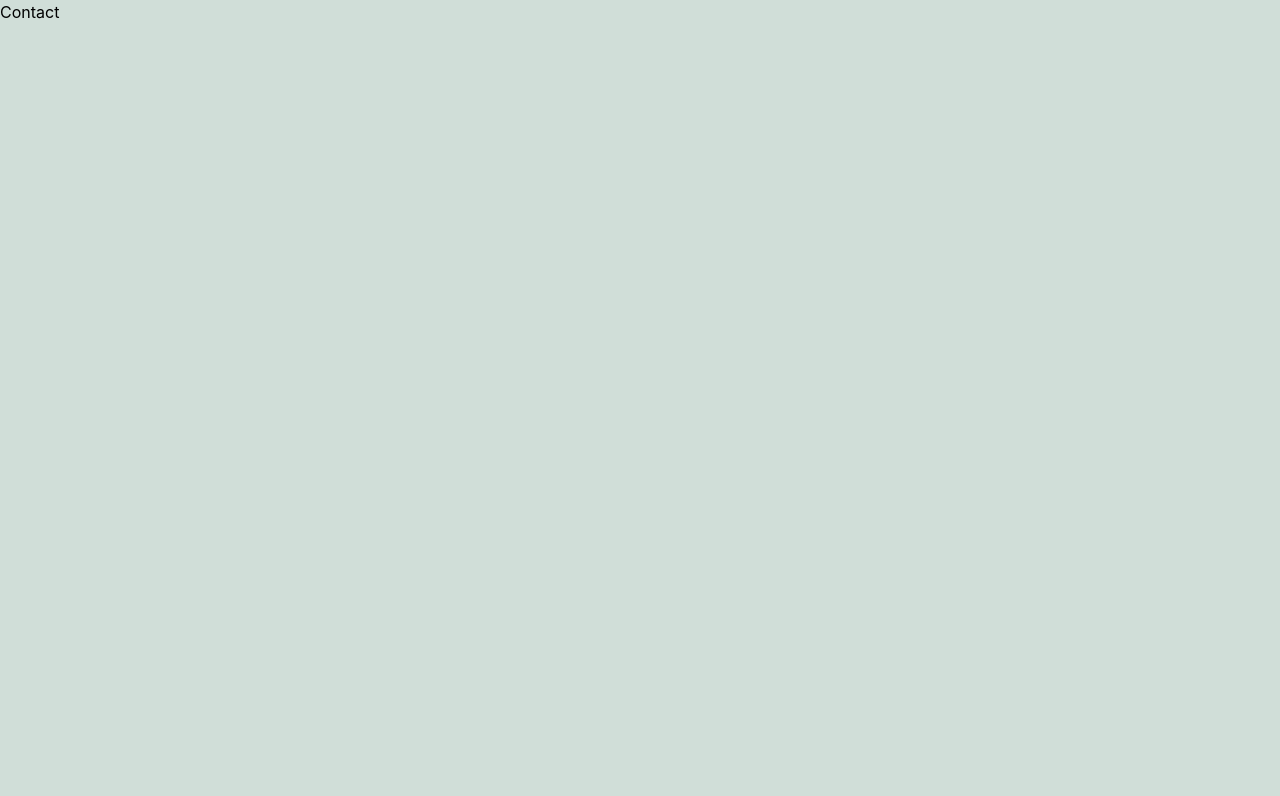
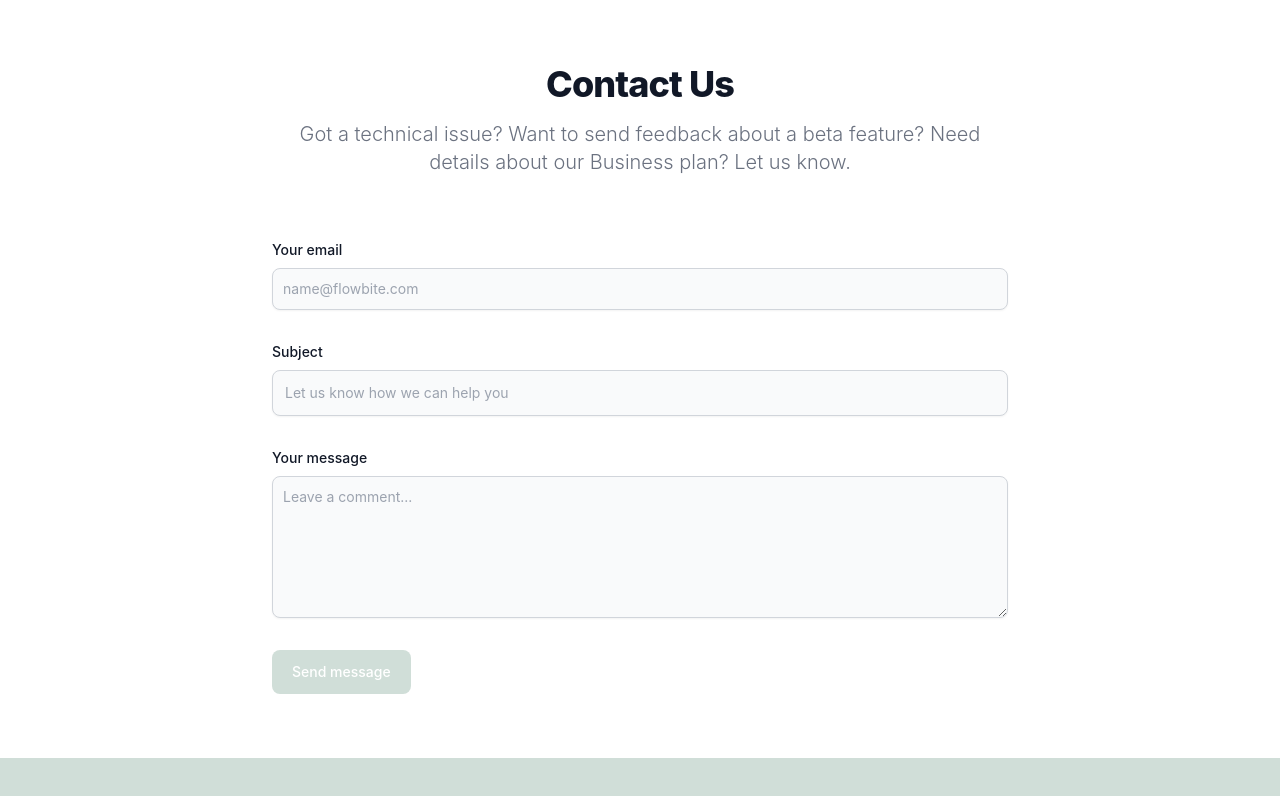
Before and after one commit to justSWAYAM/Portfolio-New, a React (Create React App) app: page /contact in a window 1280 px wide. Shown: the top 796 px of the page. Built offline with nearby package versions, Linux system fonts and the light colour scheme.

Commit message:
"deploy"

```diff
--- a/src/Components/Body.js
+++ b/src/Components/Body.js
@@ -2,11 +2,25 @@ import React from 'react';
 import About from './About';
 import SkillCards from './SkillCards';
 import Socials from './socials';
+import Contact from './Contact';
 
 const Body = () => {
+  const handleDownloadCV = () => {
+    // Replace with your Firebase CV URL
+    const cvUrl = 'https://firebasestorage.googleapis.com/v0/b/portfolio-swayam-e7287.appspot.com/o/Cv%2FBlack%20And%20White%20Corporate%20Resume%20.pdf?alt=media&token=ec6f6b1c-7c2f-4667-9c9e-13c5421b4fb8';
+
+    // Triggering download
+    const link = document.createElement('a');
+    link.href = cvUrl;
+    link.setAttribute('download', true);
+    document.body.appendChild(link);
+    link.click();
+    document.body.removeChild(link);
+  };
+
   return (
     <div>
-    <div className='Body '>
+      <div className='Body'>
         <section className="Hello">
           <div className='Container w-[60vw] h-[80vw] shadow-2xl md:h-[600px] mx-[20vw] my-[15vw] shadow-gray-700 md:my-[10vw] transform transition duration-300 ease-in-out hover:scale-105'>
             <div className='Intro py-[50px] md:py-[160px] flex flex-col items-center justify-center font-custom'>
@@ -17,17 +31,16 @@ const Body = () => {
                 </p>
               </div>
               <div className='flex justify-center m-5'>
-              <button className="font-bold font-custom border-black hover:text-white hover:bg-black px-4 py-2 border-[5px]">
+                <button className="font-bold font-custom border-black hover:text-white hover:bg-black px-4 py-2 border-[5px]" onClick={handleDownloadCV}>
                   Download CV
                 </button>
               </div>
               <div className='flex justify-center m-5'>
-             <Socials/>
+                <Socials />
               </div>
             </div>
           </div>
         </section>
-
       </div>
       <div className='h-full bg-customGreen'>
         <div className='about'>
@@ -36,6 +49,9 @@ const Body = () => {
         <div className=''>
           <SkillCards />
         </div>
+        <div>
+          <Contact/>
+        </div>
       </div>
     </div>
   );
--- a/src/Components/Contact.js
+++ b/src/Components/Contact.js
@@ -1,9 +1,42 @@
-import React from 'react'
+import React, { useState } from 'react';
 
-const Contact = () => {
+const ContactForm = () => {
+  const [showNotification, setShowNotification] = useState(false);
+
+  const handleSendMessage = (event) => {
+    event.preventDefault(); // Prevent form submission for demo purposes
+    setShowNotification(true);
+    // You can add your logic here to handle form submission (e.g., send email, clear fields, etc.)
+  };
+
   return (
-    <div>Contact</div>
-  )
+    <section className="bg-white dark:bg-gray-900">
+      <div className="py-8 lg:py-16 px-4 mx-auto max-w-screen-md relative"> {/* Added relative positioning */}
+        <h2 className="mb-4 text-4xl tracking-tight font-extrabold text-center text-gray-900 dark:text-white">Contact Us</h2>
+        <p className="mb-8 lg:mb-16 font-light text-center text-gray-500 dark:text-gray-400 sm:text-xl">Got a technical issue? Want to send feedback about a beta feature? Need details about our Business plan? Let us know.</p>
+        <form onSubmit={handleSendMessage} className="space-y-8">
+          <div>
+            <label htmlFor="email" className="block mb-2 text-sm font-medium text-gray-900 dark:text-gray-300">Your email</label>
+            <input type="email" id="email" className="shadow-sm bg-gray-50 border border-gray-300 text-gray-900 text-sm rounded-lg focus:ring-primary-500 focus:border-primary-500 block w-full p-2.5 dark:bg-gray-700 dark:border-gray-600 dark:placeholder-gray-400 dark:text-white dark:focus:ring-primary-500 dark:focus:border-primary-500 dark:shadow-sm-light" placeholder="name@flowbite.com" required />
+          </div>
+          <div>
+            <label htmlFor="subject" className="block mb-2 text-sm font-medium text-gray-900 dark:text-gray-300">Subject</label>
+            <input type="text" id="subject" className="block p-3 w-full text-sm text-gray-900 bg-gray-50 rounded-lg border border-gray-300 shadow-sm focus:ring-primary-500 focus:border-primary-500 dark:bg-gray-700 dark:border-gray-600 dark:placeholder-gray-400 dark:text-white dark:focus:ring-primary-500 dark:focus:border-primary-500 dark:shadow-sm-light" placeholder="Let us know how we can help you" required />
+          </div>
+          <div className="sm:col-span-2">
+            <label htmlFor="message" className="block mb-2 text-sm font-medium text-gray-900 dark:text-gray-400">Your message</label>
+            <textarea id="message" rows="6" className="block p-2.5 w-full text-sm text-gray-900 bg-gray-50 rounded-lg shadow-sm border border-gray-300 focus:ring-primary-500 focus:border-primary-500 dark:bg-gray-700 dark:border-gray-600 dark:placeholder-gray-400 dark:text-white dark:focus:ring-primary-500 dark:focus:border-primary-500" placeholder="Leave a comment..."></textarea>
+          </div>
+          <button type="submit" className="py-3 px-5 text-sm font-medium text-center text-white rounded-lg bg-primary-700 sm:w-fit hover:bg-primary-800 focus:ring-4 focus:outline-none focus:ring-primary-300 dark:bg-primary-600 dark:hover:bg-primary-700 dark:focus:ring-primary-800" style={{ backgroundColor: '#d0ded8' }}>Send message</button>
+        </form>
+        {showNotification && (
+          <div className="absolute top-0 right-0 mt-4 mr-4 bg-white dark:bg-white p-3 rounded-lg shadow-md border border-gray-200 dark:border-gray-700 z-10"> {/* Added z-10 for proper layering */}
+            Email received
+          </div>
+        )}
+      </div>
+    </section>
+  );
 }
 
-export default Contact
+export default ContactForm;
--- a/src/Components/socials.js
+++ b/src/Components/socials.js
@@ -3,28 +3,18 @@ import React from 'react'
 const socials = () => {
   return (
     <div>
-        <div className="flex items-center gap-6">
-    <a className=" hover:text-orange-600" aria-label="Visit TrendyMinds LinkedIn" href="https://www.linkedin.com/in/swayam-mishra-a94768235/" target="_blank">
+        <div className="flex items-center gap-6"><a className=" hover:text-orange-600" aria-label="Visit TrendyMinds LinkedIn" href="https://www.linkedin.com/in/swayam-mishra-a94768235/" >
+
         <svg xmlns="http://www.w3.org/2000/svg" viewBox="0 0 448 512" className="h-8">
             <path fill="currentColor" d="M100.28 448H7.4V148.9h92.88zM53.79 108.1C24.09 108.1 0 83.5 0 53.8a53.79 53.79 0 0 1 107.58 0c0 29.7-24.1 54.3-53.79 54.3zM447.9 448h-92.68V302.4c0-34.7-.7-79.2-48.29-79.2-48.29 0-55.69 37.7-55.69 76.7V448h-92.78V148.9h89.08v40.8h1.3c12.4-23.5 42.69-48.3 87.88-48.3 94 0 111.28 61.9 111.28 142.3V448z"/>
         </svg>
     </a>
-    {/* <a className=" hover:text-orange-600" aria-label="Visit TrendyMinds YouTube" href="" target="_blank">
-        <svg xmlns="http://www.w3.org/2000/svg" viewBox="0 0 576 512" className="h-8">
-            <path fill="currentColor" d="M549.655 124.083c-6.281-23.65-24.787-42.276-48.284-48.597C458.781 64 288 64 288 64S117.22 64 74.629 75.486c-23.497 6.322-42.003 24.947-48.284 48.597-11.412 42.867-11.412 132.305-11.412 132.305s0 89.438 11.412 132.305c6.281 23.65 24.787 41.5 48.284 47.821C117.22 448 288 448 288 448s170.78 0 213.371-11.486c23.497-6.321 42.003-24.171 48.284-47.821 11.412-42.867 11.412-132.305 11.412-132.305s0-89.438-11.412-132.305zm-317.51 213.508V175.185l142.739 81.205-142.739 81.201z"/>
-        </svg>
-    </a>
-    <a className=" hover:text-orange-600" aria-label="Visit TrendyMinds Facebook" href="" target="_blank">
-        <svg xmlns="http://www.w3.org/2000/svg" viewBox="0 0 320 512" className="h-8">
-            <path fill="currentColor" d="m279.14 288 14.22-92.66h-88.91v-60.13c0-25.35 12.42-50.06 52.24-50.06h40.42V6.26S260.43 0 225.36 0c-73.22 0-121.08 44.38-121.08 124.72v70.62H22.89V288h81.39v224h100.17V288z"/>
-        </svg>
-    </a> */}
-    <a className=" hover:text-orange-600" aria-label="Visit TrendyMinds Instagram" href="https://www.instagram.com/just.swayam/" target="_blank">
+    <a className=" hover:text-orange-600" aria-label="Visit TrendyMinds Instagram" href="https://www.instagram.com/just.swayam/" >
         <svg xmlns="http://www.w3.org/2000/svg" viewBox="0 0 448 512" className="h-8">
             <path fill="currentColor" d="M224.1 141c-63.6 0-114.9 51.3-114.9 114.9s51.3 114.9 114.9 114.9S339 319.5 339 255.9 287.7 141 224.1 141zm0 189.6c-41.1 0-74.7-33.5-74.7-74.7s33.5-74.7 74.7-74.7 74.7 33.5 74.7 74.7-33.6 74.7-74.7 74.7zm146.4-194.3c0 14.9-12 26.8-26.8 26.8-14.9 0-26.8-12-26.8-26.8s12-26.8 26.8-26.8 26.8 12 26.8 26.8zm76.1 27.2c-1.7-35.9-9.9-67.7-36.2-93.9-26.2-26.2-58-34.4-93.9-36.2-37-2.1-147.9-2.1-184.9 0-35.8 1.7-67.6 9.9-93.9 36.1s-34.4 58-36.2 93.9c-2.1 37-2.1 147.9 0 184.9 1.7 35.9 9.9 67.7 36.2 93.9s58 34.4 93.9 36.2c37 2.1 147.9 2.1 184.9 0 35.9-1.7 67.7-9.9 93.9-36.2 26.2-26.2 34.4-58 36.2-93.9 2.1-37 2.1-147.8 0-184.8zM398.8 388c-7.8 19.6-22.9 34.7-42.6 42.6-29.5 11.7-99.5 9-132.1 9s-102.7 2.6-132.1-9c-19.6-7.8-34.7-22.9-42.6-42.6-11.7-29.5-9-99.5-9-132.1s-2.6-102.7 9-132.1c7.8-19.6 22.9-34.7 42.6-42.6 29.5-11.7 99.5-9 132.1-9s102.7-2.6 132.1 9c19.6 7.8 34.7 22.9 42.6 42.6 11.7 29.5 9 99.5 9 132.1s2.7 102.7-9 132.1z"/>
         </svg>
     </a>
-    <a className="text-gray-700 hover:text-orange-600" aria-label="Visit TrendyMinds GitHub" href="https://github.com/justSWAYAM" target="_blank">
+    <a className="text-gray-700 hover:text-orange-600" aria-label="Visit TrendyMinds GitHub" href="https://github.com/justSWAYAM" >
     <svg xmlns="http://www.w3.org/2000/svg" viewBox="0 0 24 24" className="h-8">
         <path fill="currentColor" d="M12 0C5.373 0 0 5.373 0 12c0 5.302 3.438 9.8 8.206 11.387.6.11.82-.26.82-.577 0-.285-.01-1.04-.015-2.04-3.338.724-4.042-1.498-4.042-1.498-.546-1.384-1.332-1.755-1.332-1.755-1.089-.743.083-.727.083-.727 1.205.085 1.838 1.236 1.838 1.236 1.07 1.833 2.806 1.303 3.49.997.108-.776.42-1.303.764-1.603-2.67-.303-5.467-1.336-5.467-5.93 0-1.31.468-2.382 1.235-3.225-.124-.303-.534-1.527.116-3.18 0 0 1.01-.322 3.3 1.23.958-.266 1.982-.399 3-.405 1.016.006 2.04.14 3 .405 2.29-1.552 3.297-1.23 3.297-1.23.654 1.653.244 2.877.12 3.18.77.843 1.233 1.915 1.233 3.225 0 4.608-2.802 5.622-5.48 5.918.43.372.81 1.102.81 2.22 0 1.606-.015 2.896-.015 3.286 0 .32.215.694.825.576C20.566 21.797 24 17.3 24 12c0-6.627-5.373-12-12-12"/>
     </svg>
```
Lines whose indentation alone changed are shown as unchanged.
